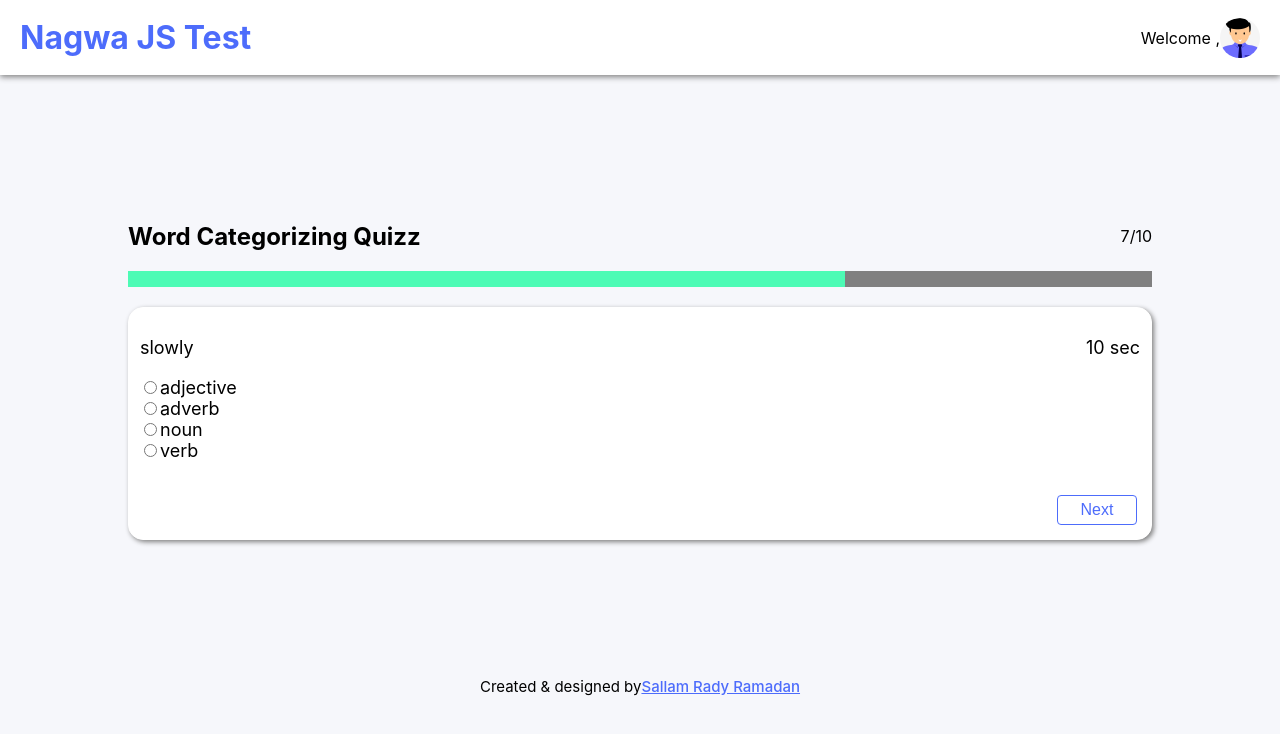
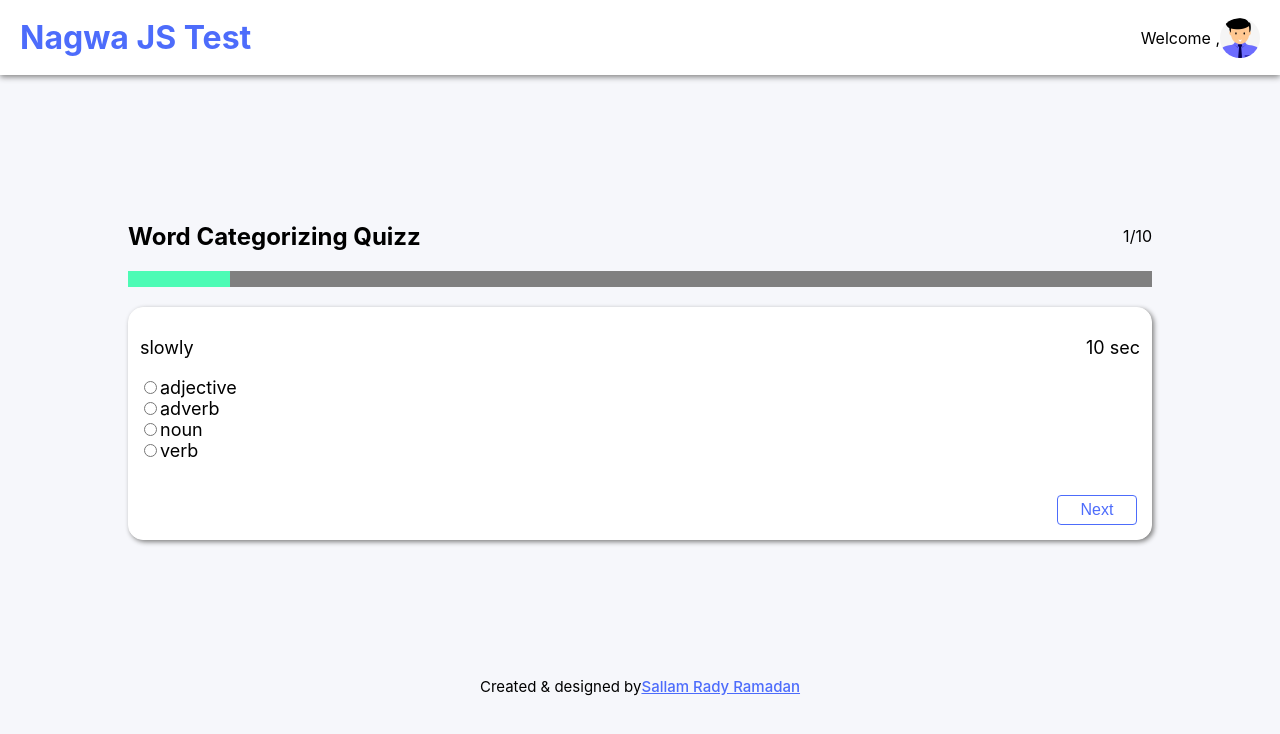
Before and after one commit to SallamRady/JavaScript-Developer-Task-Nagwa, a React (Create React App) app in the folder client/: page / in a window 1280 px wide. Shown: the top 734 px of the page. Built offline with nearby package versions, Linux system fonts and the light colour scheme.

Commit message:
make progress bar dynamic

```diff
--- a/client/src/pages/quizz/Quizz.js
+++ b/client/src/pages/quizz/Quizz.js
@@ -1,16 +1,18 @@
-import React from 'react';
+import React,{useContext} from 'react';
 import Question from '../../components/question/Question';
+import {GlobalContext} from '../../context/GlobalContext';
 import './Quizz.scss';
 
 const Quizz = () => {
+    const { progressBar } = useContext(GlobalContext);
     return (
         <div className='quizzPage'>
             <div className='quizzPageHeader'>
                 <h2>Word Categorizing Quizz</h2>
-                <p>7/10</p>
+                <p>{progressBar}/10</p>
             </div>
-            <progress id="file" value="7" max="10"> 7 </progress>
-            <Question question='play'/>
+            <progress id="file" value={progressBar} max="10"> {progressBar} </progress>
+            <Question/>
         </div>
     );
 };
```
